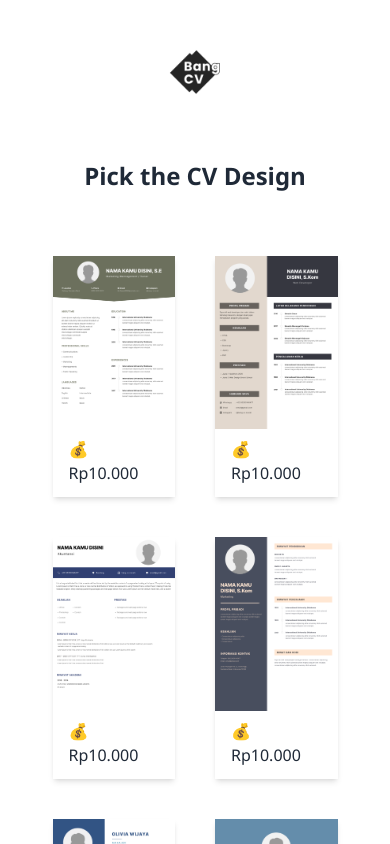
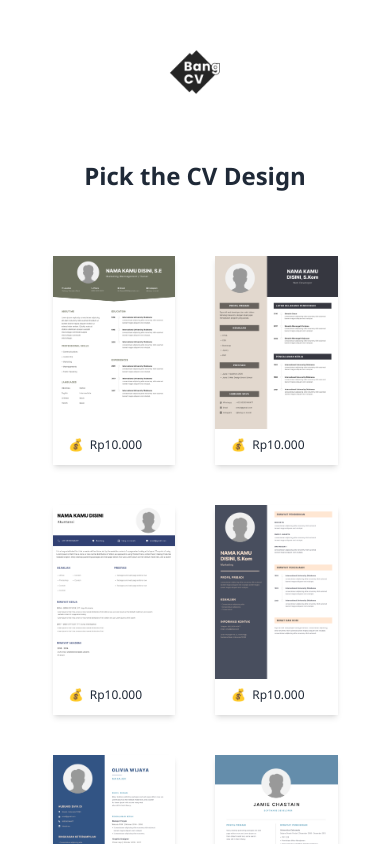
Before and after one commit to adydetra/bangcv, a Next.js app: page / in a window 390 px wide. Shown: the top 844 px of the page. Built offline with nearby package versions, Linux system fonts and the light colour scheme.

Commit message:
Update design for mobile

```diff
--- a/pages/index.js
+++ b/pages/index.js
@@ -138,7 +138,7 @@ export default function Home() {
                 <figure><Image src={cv.image} quality={100} width={100} height={100} class="shadow w-full" alt="Refresh jika gambar tidak muncul" unoptimized/></figure>
                     <div className="card-body px-4 pt-2 pb-1 lg:py-6 lg:p-8">
                         <h2 className="card-title font-bold hidden lg:block">Kode: {cv.judul}</h2>
-                        <p className="lg:mb-6">💰&nbsp; {cv.harga}</p>
+                        <p className="lg:mb-6 text-xs lg:text-lg">💰&nbsp; {cv.harga}</p>
                         <div className="card-actions">
                             <label for={cv.modal} className="hidden lg:inline-flex btn modal-button">Lihat</label>
 
```
